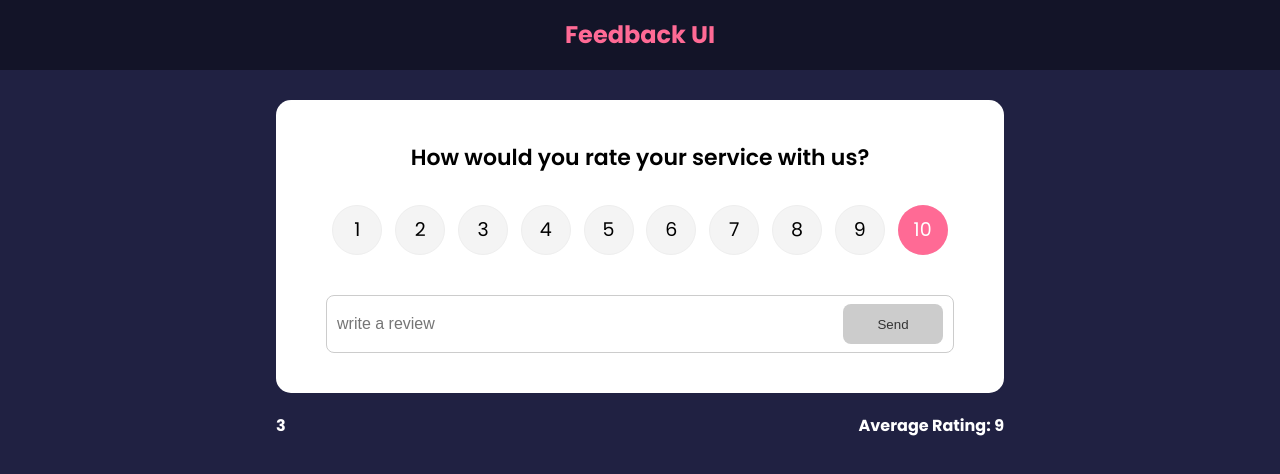
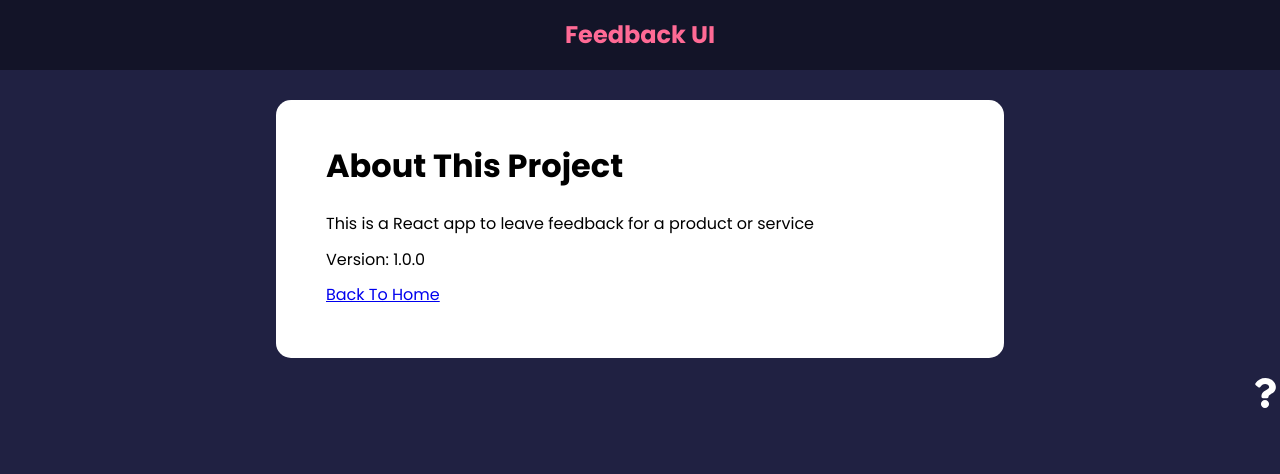
Before and after one commit to Shafiq-Farookhi/Feedback-UI, a React (Create React App) app: page /about in a window 1280 px wide. Shown: the top 474 px of the page. Built offline with nearby package versions, Linux system fonts and the light colour scheme; the HTML template or start-up script is replaced by a standard one.

Commit message:
About Page added

```diff
--- a/package.json
+++ b/package.json
@@ -8,6 +8,7 @@
     "react": "^19.0.0",
     "react-dom": "^19.0.0",
     "react-icons": "^5.4.0",
+    "react-router-dom": "^7.1.1",
     "react-scripts": "^5.0.1",
     "uuid": "^11.0.3",
     "web-vitals": "^4.2.4"
--- a/src/App.js
+++ b/src/App.js
@@ -1,10 +1,13 @@
 import { v4 as uuid4 } from 'uuid'
+import {BrowserRouter as Router, Route, Routes} from 'react-router-dom'
 import { useState } from 'react';
 import Header from './components/Header';
 import FeedbackList from './components/FeedbackList';
 import FeedbackData from './data/FeedbackData';
 import FeedbackStats from './components/FeedbackStats';
 import FeedbackForm from './components/FeedbackForm';
+import About from './pages/About';
+import AboutIcon from './components/AboutIcon';
 
 function App() {
   const [feedback, setFeedback] = useState(FeedbackData)
@@ -20,15 +23,24 @@
     }
   }
   return (
-    <>
+    <Router>
     <Header />
     <div className='container'>
-      <FeedbackForm handleAdd={addFeedback}/>
-      <FeedbackStats feedback={feedback}/>
-      <FeedbackList feedback={feedback}
-      handleDelete={deleteFeedback}/>
+      <Routes>
+        <Route exact path='/' element={
+          <>
+          <FeedbackForm handleAdd={addFeedback}/>
+          <FeedbackStats feedback={feedback}/>
+          <FeedbackList feedback={feedback}
+          handleDelete={deleteFeedback}/>
+          </>
+        }>
+          </Route>
+      <Route path='/about' element={<About />}></Route>
+      </Routes>
     </div>
-    </>
+<AboutIcon />
+    </Router>
   )
 }
 
--- /dev/null
+++ b/src/components/AboutIcon.jsx
@@ -0,0 +1,14 @@
+import { FaQuestion } from "react-icons/fa"
+import { Link } from "react-router-dom"
+
+function AboutIcon() {
+  return (
+    <div className="about-link">
+        <Link to='/about'>
+        <FaQuestion size={30}/>
+        </Link>
+    </div>
+  )
+}
+
+export default AboutIcon
--- /dev/null
+++ b/src/pages/About.jsx
@@ -0,0 +1,21 @@
+import Card from "../components/shared/Card"
+import { Link } from "react-router-dom"
+
+function About() {
+  return (
+    <Card>
+    <div className="about">
+        <h1>About This Project</h1>
+        <p>This is a React app to leave feedback for a product or service</p>
+        <p>Version: 1.0.0</p>
+
+        <p>
+            <Link to="/">Back To Home</Link>
+        </p>
+    </div>
+
+    </Card>
+  )
+}
+
+export default About
```
Also changed, not shown: 1 other file (tests, documents, lock files or other folders).
